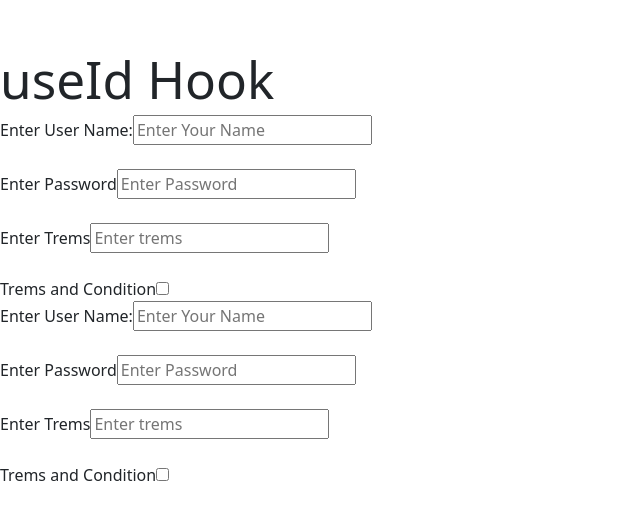
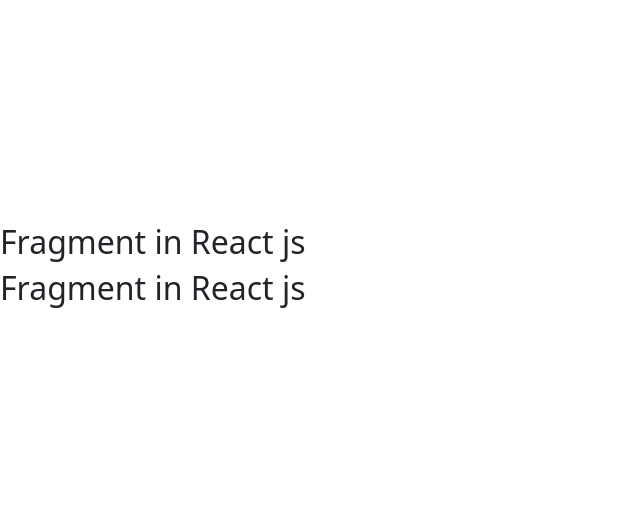
Before and after one commit to Junaid-webdev/react, a React (Vite) app in the folder react-app/: page / in a window 1280 px wide. Shown: the part 131-650 px from the top of the page, without its empty margins (0-640 px from the left). Built offline with nearby package versions, Linux system fonts and the light colour scheme.

Commit message:
Fragment react

```diff
--- a/react-app/src/App.jsx
+++ b/react-app/src/App.jsx
@@ -1,38 +1,14 @@
-import { useId } from "react";
+import { Fragment } from "react";
 
 
 function App(){
 
+
   return <>
-  <h1>useId Hook</h1>
-  <User/>
-  <User/>
-
-  </>
-}
-
-
-function User(){
-const name = useId();
-const password = useId();
-const terms = useId();
-const skills = useId();
-  return <>
-
-  <form action="">
-    <label htmlFor={name}>Enter User Name:  </label>
-      <input type="text" id={name} placeholder="Enter Your Name" />
-      <br /><br />
-      <label htmlFor={password}>Enter Password </label>
-      <input type="text" id={password} placeholder="Enter Password" />
-      <br /><br />
-      <label htmlFor={terms}>Enter Trems </label>
-      <input type="text" id={terms} placeholder="Enter trems" />
-      <br /><br />
-      <label htmlFor={skills}>Trems and Condition  </label>
-      <input type="checkbox" id={skills} placeholder="Enter skills" />
-  </form>
-
+ <Fragment>
+  <h2>Fragment in React js</h2>
+  <h2>Fragment in React js</h2>
+</Fragment>
   </>
 }
 export default App;
```
